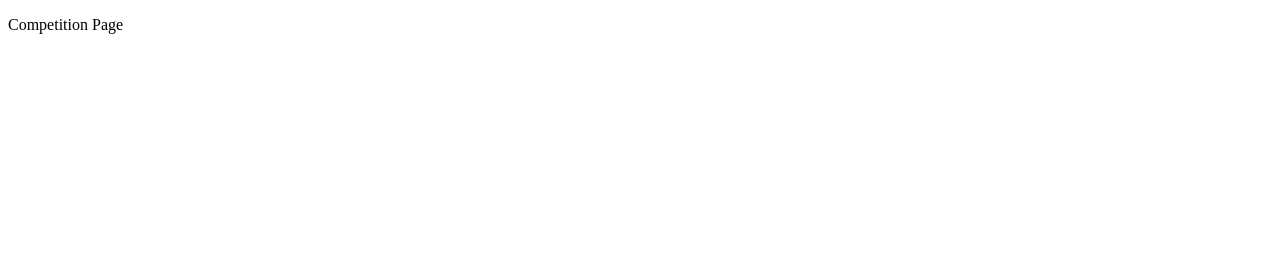
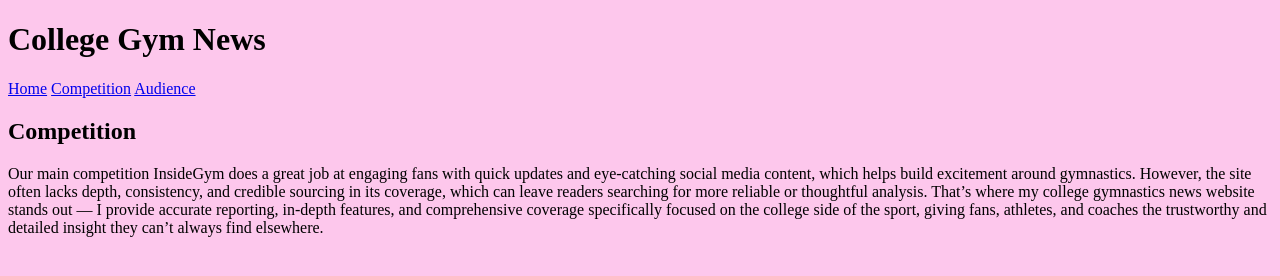
Before and after one commit to sagengardner/se1400, a plain HTML site: page milestone1/competition.html in a window 1280 px wide. Drawn offline with Linux system fonts and the light colour scheme.

Commit message:
additional page push

```diff
--- a/milestone1/competition.html
+++ b/milestone1/competition.html
@@ -2,9 +2,26 @@
 <html lang="en">
 <head>
     <meta charset="UTF-8">
-    <title>Competition</title>
+    <meta name="viewport" content="width=device-width, initial-scale=1.0">
+    <meta name="robots" content="noindex, nofollow">
+    <title>SE1400 Assignmnet Files</title>
 </head>
 <body>
-    <p>Competition Page</p>
-</body>
-</html>
+    <header>
+<h1>College Gym News</h1>
+    </header>
+     <nav>
+<a href="index.html">Home</a>
+
+<a href="competition.html">Competition</a>
+
+<a href="audience.html">Audience</a>
+    </nav>
+    <main>
+        <h2>Competition</h2>
+        <p>Our main competition InsideGym does a great job at engaging fans with quick updates and eye-catching social media content, which helps build excitement around gymnastics. However, the site often lacks depth, consistency, and credible sourcing in its coverage, which can leave readers searching for more reliable or thoughtful analysis. That’s where my college gymnastics news website stands out — I provide accurate reporting, in-depth features, and comprehensive coverage specifically focused on the college side of the sport, giving fans, athletes, and coaches the trustworthy and detailed insight they can’t always find elsewhere.</p>
+
+</main>
+<style>
+  body {
+    background-color: rgb(253, 199, 236);}
```
Also changed, not shown: milestone1/audience.html (+20 -4 lines).
